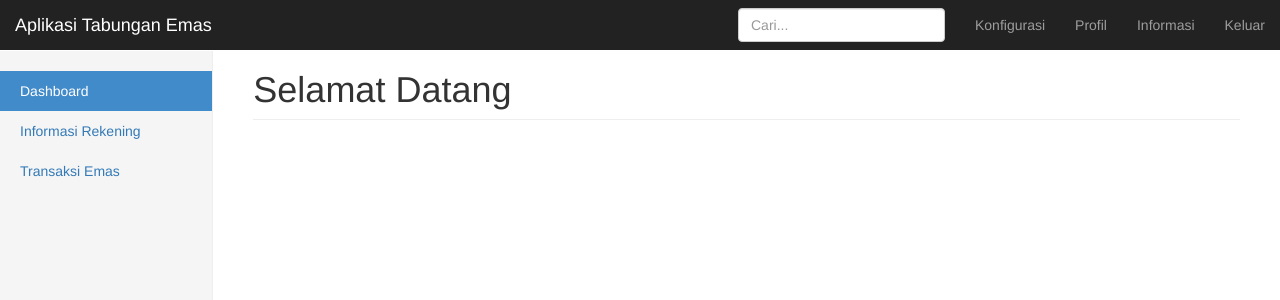
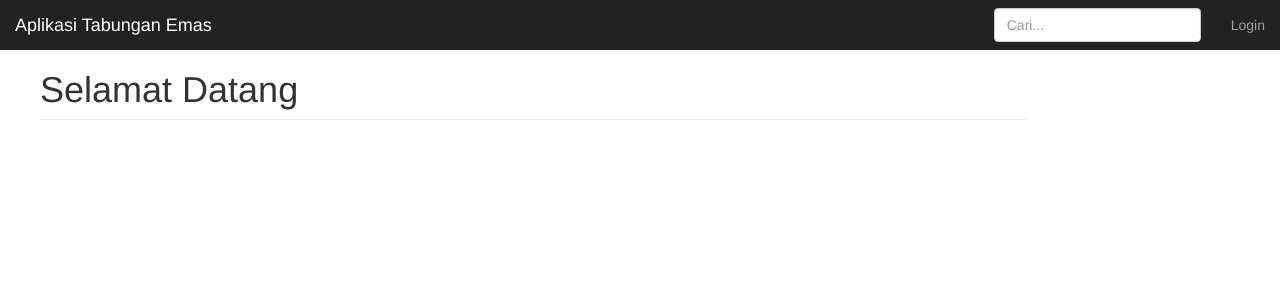
Before and after one commit to ciazhar/angular2-spring-boot, an Angular app in the folder tabungan-emas/: page / in a window 1280 px wide. Shown: the top 300 px of the page. Built offline with nearby package versions, Linux system fonts and the light colour scheme.

Commit message:
implement hide jika belum login

```diff
--- a/tabungan-emas/src/app/app.component.html
+++ b/tabungan-emas/src/app/app.component.html
@@ -2,7 +2,10 @@
 <div class="container-fluid">
   <div class="row">
     <app-sidebar></app-sidebar>
-    <div class="col-sm-9 col-sm-offset-3 col-md-10 col-md-offset-2 main">
+    <div *ngIf="authService.isLogin()" class="col-sm-9 col-sm-offset-3 col-md-10 col-md-offset-2 main">
+      <router-outlet></router-outlet>
+    </div>
+    <div *ngIf="!authService.isLogin()" class="col-sm-9 col-md-10 main">
       <router-outlet></router-outlet>
     </div>
   </div>
--- a/tabungan-emas/src/app/app.component.ts
+++ b/tabungan-emas/src/app/app.component.ts
@@ -1,4 +1,5 @@
 import { Component } from '@angular/core';
+import { AuthService } from './shared/auth.service';
 
 @Component({
   selector: 'tabungan-emas',
@@ -7,4 +8,7 @@ import { Component } from '@angular/core';
 })
 export class AppComponent {
   title = 'Aplikasi Tabungan Emas';
+
+  constructor(private authService : AuthService) { }
+
 }
--- a/tabungan-emas/src/app/navbar/navbar.component.html
+++ b/tabungan-emas/src/app/navbar/navbar.component.html
@@ -11,10 +11,11 @@
     </div>
     <div id="navbar" class="navbar-collapse collapse">
       <ul class="nav navbar-nav navbar-right">
-        <li><a href="#">Konfigurasi</a></li>
-        <li><a href="#">Profil</a></li>
-        <li><a routerLink="about">Informasi</a></li>
-        <li><a href="#">Keluar</a></li>
+        <li *ngIf="authService.isLogin()"><a href="#">Konfigurasi</a></li>
+        <li *ngIf="authService.isLogin()"><a href="#">Profil</a></li>
+        <li *ngIf="authService.isLogin()"><a routerLink="about">Informasi</a></li>
+        <li *ngIf="authService.isLogin()"><a routerLink="login">Keluar</a></li>
+        <li *ngIf="!authService.isLogin()"><a routerLink="login">Login</a></li>
       </ul>
       <form class="navbar-form navbar-right">
         <input type="text" class="form-control" placeholder="Cari...">
--- a/tabungan-emas/src/app/navbar/navbar.component.ts
+++ b/tabungan-emas/src/app/navbar/navbar.component.ts
@@ -1,4 +1,5 @@
 import { Component, OnInit } from '@angular/core';
+import { AuthService } from '../shared/auth.service'
 
 @Component({
   selector: 'app-navbar',
@@ -7,7 +8,7 @@ import { Component, OnInit } from '@angular/core';
 })
 export class NavbarComponent implements OnInit {
   title = 'Aplikasi Tabungan Emas';
-  constructor() { }
+  constructor(private authService : AuthService) { }
 
   ngOnInit() {
   }
--- a/tabungan-emas/src/app/sidebar/sidebar.component.html
+++ b/tabungan-emas/src/app/sidebar/sidebar.component.html
@@ -1,4 +1,4 @@
-<div class="col-sm-3 col-md-2 sidebar">
+<div class="col-sm-3 col-md-2 sidebar" *ngIf="authService.isLogin()">
   <ul class="nav nav-sidebar">
     <li class="active"><a routerLink="welcome">Dashboard <span class="sr-only">(current)</span></a></li>
     <li><a href="#">Informasi Rekening</a></li>
--- a/tabungan-emas/src/app/sidebar/sidebar.component.ts
+++ b/tabungan-emas/src/app/sidebar/sidebar.component.ts
@@ -1,4 +1,6 @@
 import { Component, OnInit } from '@angular/core';
+
+import { AuthService } from '../shared/auth.service';
 
 @Component({
   selector: 'app-sidebar',
@@ -7,7 +9,7 @@ import { Component, OnInit } from '@angular/core';
 })
 export class SidebarComponent implements OnInit {
 
-  constructor() { }
+  constructor(private authService : AuthService) { }
 
   ngOnInit() {
   }
```
